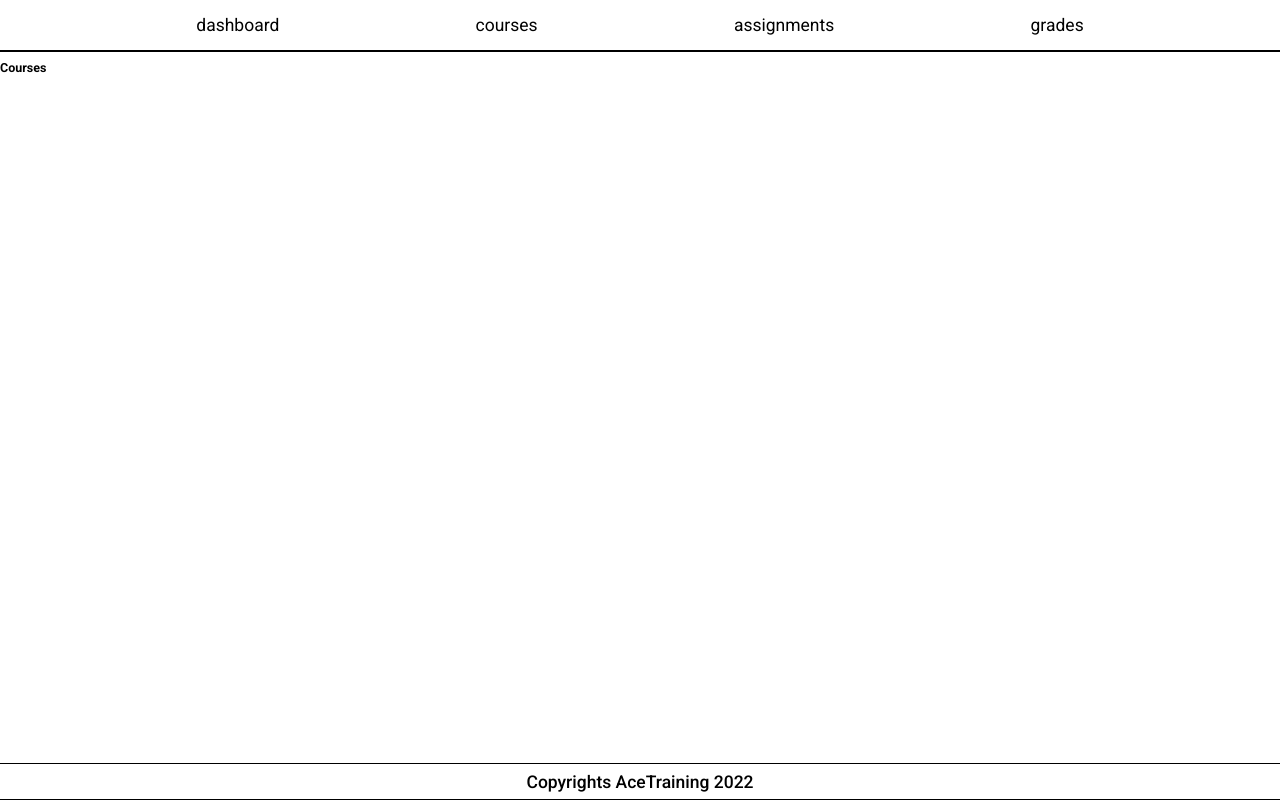
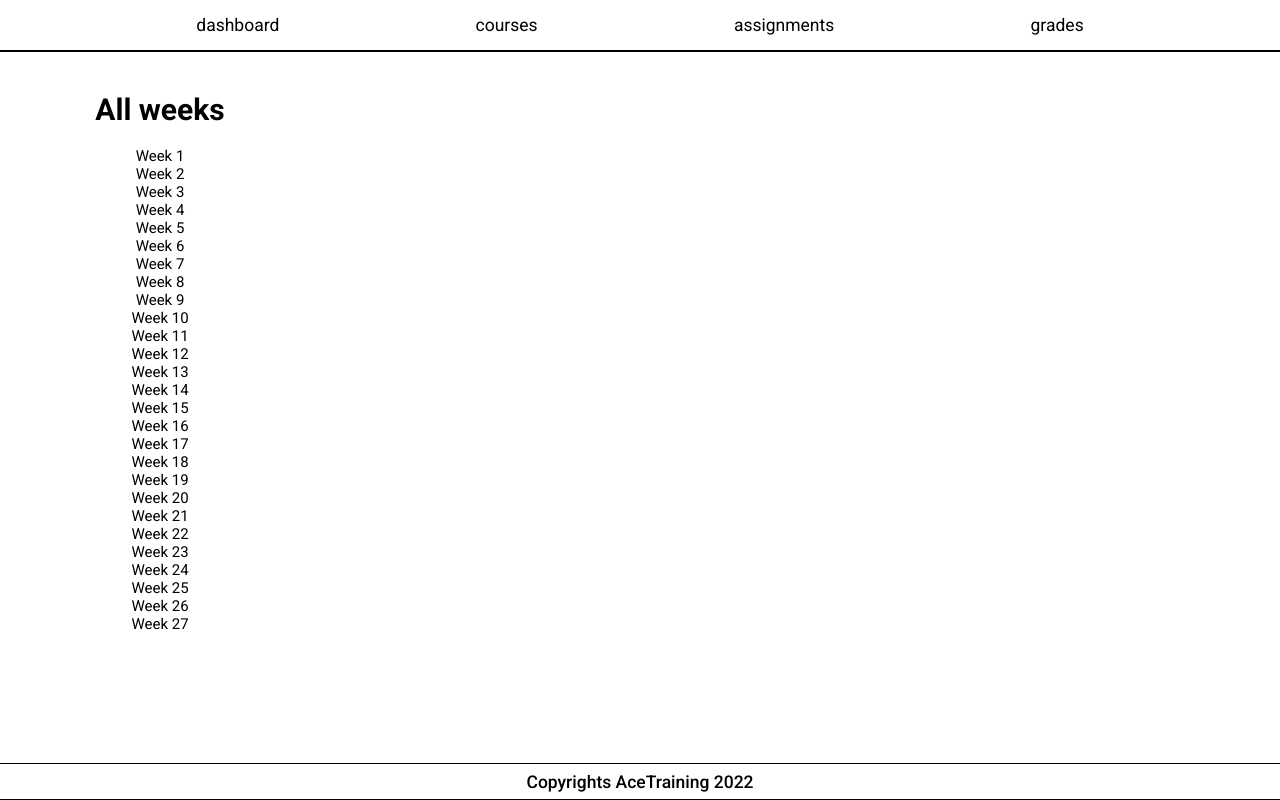
Before and after one commit to xenono/Learning-Platform-Moodle, a PHP site: page /views/courses.php in a window 1280 px wide. Run offline with PHP 8.4, Linux system fonts and the light colour scheme.

Commit message:
Add Week dropdown to courses subpage.

```diff
--- a/css/styles.css
+++ b/css/styles.css
@@ -6,6 +6,7 @@ html,body {
     padding: 0;
     box-sizing: border-box;
 }
+/* Components styles*/
 /* Header styles */
 header {
     font-size: 1.75rem;
@@ -48,3 +49,24 @@ footer div p {
     font-size: 1.75rem;
     font-weight: 500;
 }
+
+/* Views styles */
+/* Courses view*/
+.wrapper {
+    margin-top: 20px;
+}
+.grid-courses-view {
+    display: grid;
+    grid-template-columns: repeat(4,1fr);
+}
+.week-dropdown {
+    font-size: 1.5rem;
+    text-align: center;
+}
+.week-dropdown-list {
+    padding: 0;
+    margin: 0;
+}
+.week-dropdown-list-item {
+    list-style: none;
+}
--- a/views/courses.php
+++ b/views/courses.php
@@ -1,7 +1,21 @@
 <?php
 include "../components/header.php";
 ?>
-<h1>Courses</h1>
+<div class="wrapper">
+    <div class="grid-courses-view">
+        <div class="week-dropdown">
+            <h1>All weeks</h1>
+            <ul class="week-dropdown-list">
+                <?php for($i = 1; $i < 28; $i+=1){?>
+                    <li class="week-dropdown-list-item"><?php echo "Week " . $i ?></li>
+                <?php } ?>
+            </ul>
+        </div>
+        <div class="course-content">
+
+        </div>
+    </div>
+</div>
 <?php
 include "../components/footer.php";
 ?>
```
